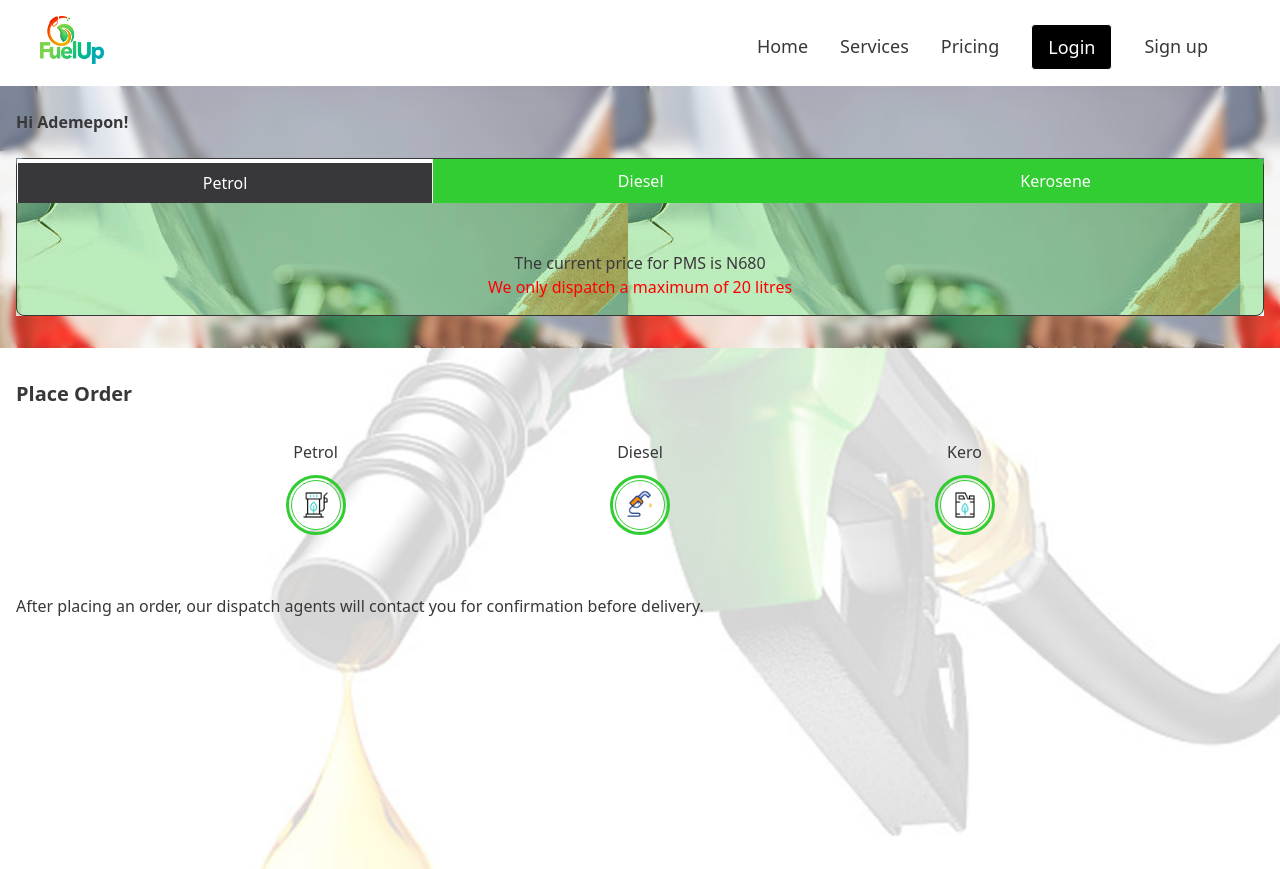
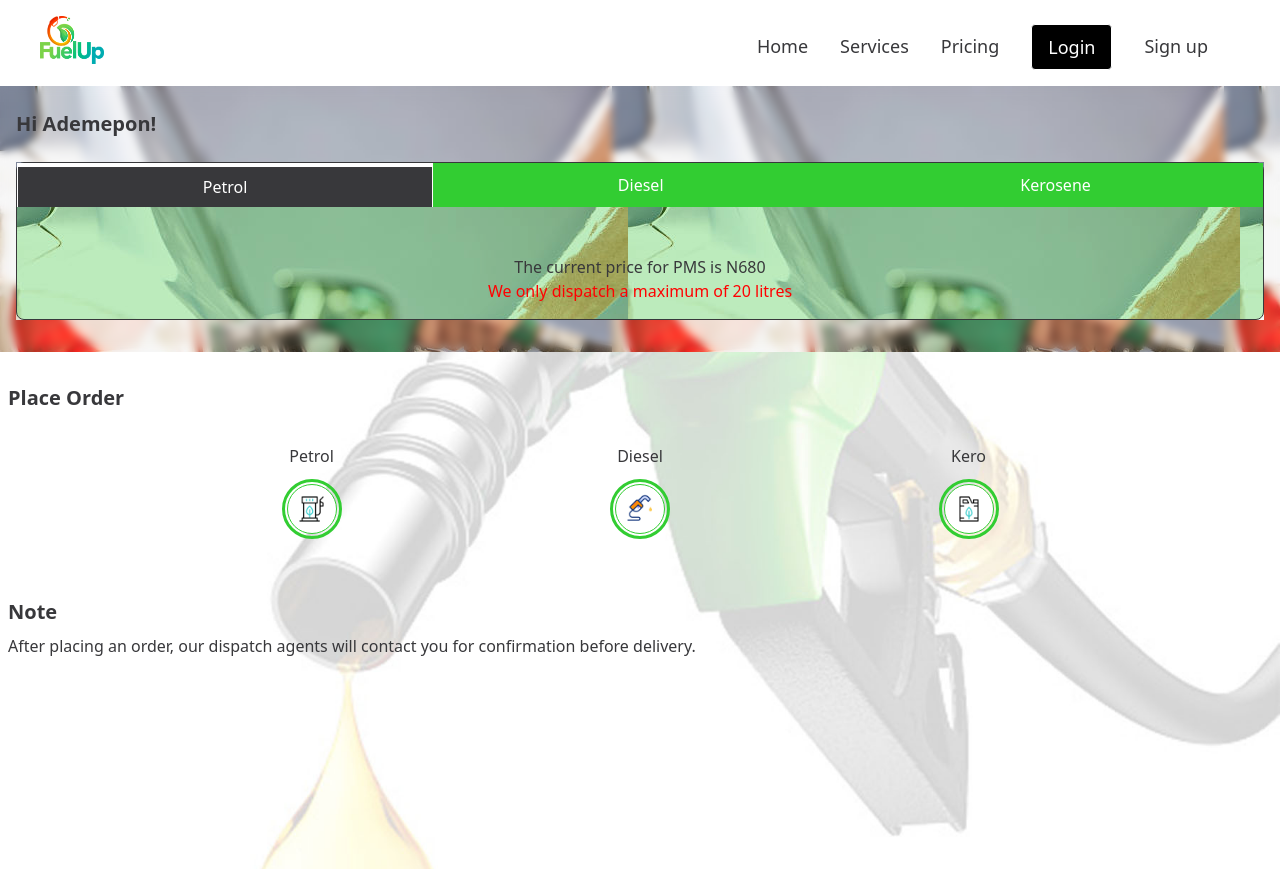
Before and after one commit to Adeboye22/fuel_up, a React (Vite) app in the folder frontend/: page /user in a window 1280 px wide. Shown: the top 869 px of the page. Built offline with nearby package versions, Linux system fonts and the light colour scheme.

Commit message:
user creation

```diff
--- a/frontend/src/Components/app/user.jsx
+++ b/frontend/src/Components/app/user.jsx
@@ -29,7 +29,7 @@ const User = () => {
         <div className="backdrop-filter backdrop-blur-sm px-4 py-4">
           <div>
             {users.map((item,index) => (
-                <h1 className='text-gray font-bold py-2' key={item.id}>Hi {item.name}!</h1>
+                <h1 className='text-gray font-bold text-xl py-2' key={item.id}>Hi {item.name}!</h1>
             ))}
           </div>
           {/* tab section */}
@@ -40,7 +40,7 @@ const User = () => {
           </div>
         </div>
       </div>
-      <div className="px-4">
+      <div className="px-2">
         {/* order section */}
         <div className='my-8'>
           <h1 className='text-xl font-bold pb-8'>Place Order</h1>
@@ -63,6 +63,7 @@ const User = () => {
           </div>
         </div>
         <div>
+          <h1 className='text-xl font-bold pb-2'>Note</h1>
           <p>After placing an order, our dispatch agents will contact you for confirmation before delivery.</p>
         </div>
       </div>
```
